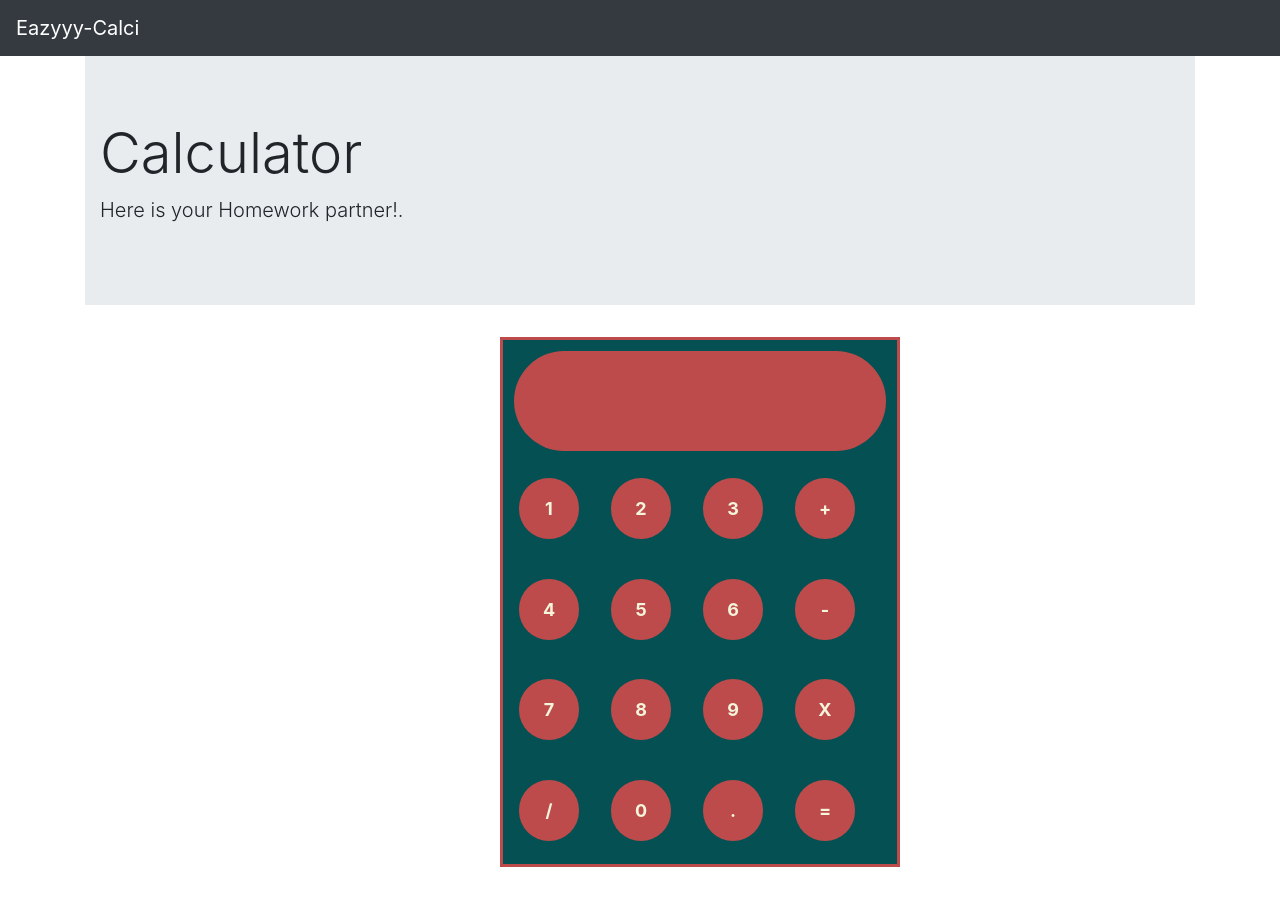
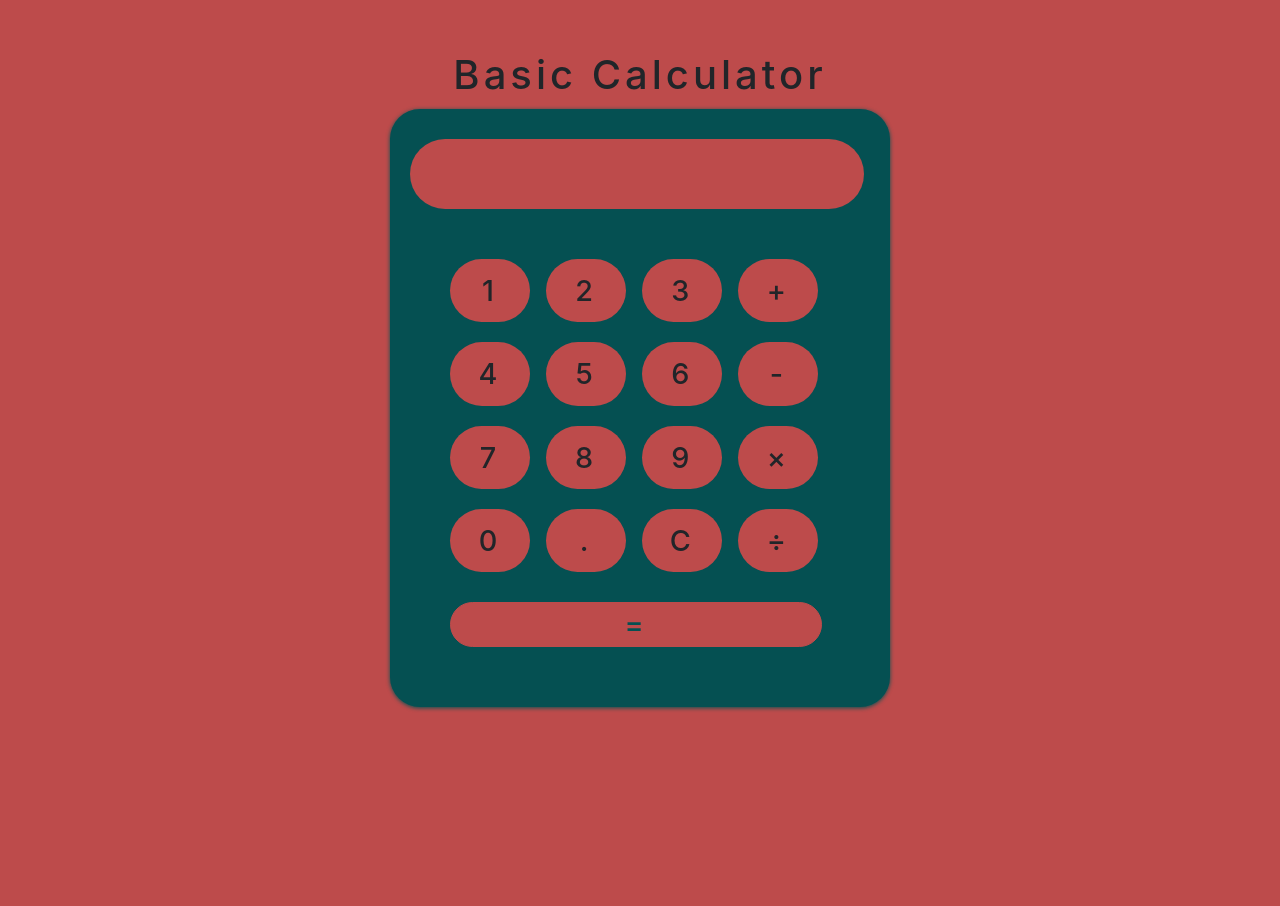
Before and after one commit to anu-aj/calci, a plain HTML site: page index.html in a window 1280 px wide. After the commit the page ends 800 px from the top, so only its background shows below. Drawn offline with nearby package versions, Linux system fonts and the light colour scheme.

Commit message:
(feat):calculator made

```diff
--- a/action/action.js
+++ b/action/action.js
@@ -1,21 +1,100 @@
- var x, y, s = 0;
+var input = document.getElementById('input'), // input/output button
+    number = document.querySelectorAll('.numbers div'), // number buttons
+    operator = document.querySelectorAll('.operators div'), // operator buttons
+    result = document.getElementById('result'), // equal button
+    clear = document.getElementById('clear'), // clear button
+    resultDisplayed = false; // flag to keep an eye on what output is displayed
 
- function addition(x, y) {
-     return x + y;
- }
+//click handlers to number buttons
+for (var i = 0; i < number.length; i++) {
+    number[i].addEventListener("click", function(e) {
 
- function sub(x, y) {
-     return x - y;
- }
+        var currentString = input.innerHTML;
+        var lastChar = currentString[currentString.length - 1];
 
- function mul(x, y) {
-     return x * y;
- }
+        if (resultDisplayed === false) {
+            input.innerHTML += e.target.innerHTML;
+        } else if (resultDisplayed === true && lastChar === "+" || lastChar === "-" || lastChar === "×" || lastChar === "÷") {
+            resultDisplayed = false;
+            input.innerHTML += e.target.innerHTML;
+        } else {
+            resultDisplayed = false;
+            input.innerHTML = "";
+            input.innerHTML += e.target.innerHTML;
+        }
 
- function div(x, y) {
-     return x / y;
- }
+    });
+}
 
- function calc() {
-     s = s + x;
- }
+// click handlers to number buttons
+for (var i = 0; i < operator.length; i++) {
+    operator[i].addEventListener("click", function(e) {
+
+        // storing current input string and its last character in variables - used later
+        var currentString = input.innerHTML;
+        var lastChar = currentString[currentString.length - 1];
+
+        // if last character entered is an operator, replace it with the currently pressed one
+        if (lastChar === "+" || lastChar === "-" || lastChar === "×" || lastChar === "÷") {
+            var newString = currentString.substring(0, currentString.length - 1) + e.target.innerHTML;
+            input.innerHTML = newString;
+        } else if (currentString.length == 0) {
+            // if first key pressed is an opearator, don't do anything
+            alert("Enter a Number!");
+            console.log("enter a number first");
+        } else {
+            // else just add the operator pressed to the input
+            input.innerHTML += e.target.innerHTML;
+        }
+
+    });
+}
+
+// on click of 'equal'
+result.addEventListener("click", function() {
+    var inputString = input.innerHTML;
+    var numbers = inputString.split(/\+|\-|\×|\÷/g);
+    var operators = inputString.replace(/[0-9]|\./g, "").split("");
+
+    console.log(inputString);
+    console.log(operators);
+    console.log(numbers);
+    console.log("----------------------------");
+
+    var divide = operators.indexOf("÷");
+    while (divide != -1) {
+        numbers.splice(divide, 2, numbers[divide] / numbers[divide + 1]);
+        operators.splice(divide, 1);
+        divide = operators.indexOf("÷");
+    }
+
+    var multiply = operators.indexOf("×");
+    while (multiply != -1) {
+        numbers.splice(multiply, 2, numbers[multiply] * numbers[multiply + 1]);
+        operators.splice(multiply, 1);
+        multiply = operators.indexOf("×");
+    }
+
+    var subtract = operators.indexOf("-");
+    while (subtract != -1) {
+        numbers.splice(subtract, 2, numbers[subtract] - numbers[subtract + 1]);
+        operators.splice(subtract, 1);
+        subtract = operators.indexOf("-");
+    }
+
+    var add = operators.indexOf("+");
+    while (add != -1) {
+        numbers.splice(add, 2, parseFloat(numbers[add]) + parseFloat(numbers[add + 1]));
+        operators.splice(add, 1);
+        add = operators.indexOf("+");
+    }
+
+    input.innerHTML = numbers[0]; // the output display
+
+    resultDisplayed = true; // flag if resultdisplayed
+});
+
+// clear
+clear.addEventListener("click", function() {
+    input.innerHTML = "";
+})
--- a/index.html
+++ b/index.html
@@ -11,49 +11,41 @@
 </head>
 
 <body>
-    <nav class="navbar navbar-expand-lg navbar-dark bg-dark">
-        <a class="navbar-brand text-center" href="#">Eazyyy-Calci</a>
-        <button class="navbar-toggler" type="button" data-toggle="collapse" data-target="#navbarText" aria-controls="navbarText" aria-expanded="false" aria-label="Toggle navigation">
-          <span class="navbar-toggler-icon"></span>
-        </button>
-    </nav>
-    <div class="container ">
-        <div class="jumbotron jumbotron-fluid">
-            <div class="container">
-                <h1 class="display-4">Calculator</h1>
-                <p class="lead">Here is your Homework partner!.</p>
+    <h1>Basic Calculator</h1>
+    <div class="calculator">
+        <div class="input" id="input"></div>
+        <div class="buttons">
+            <div class="leftPanel">
+                <div class="numbers">
+                    <div>1</div>
+                    <div>2</div>
+                    <div>3</div>
+                    <div>+</div>
+
+                </div>
+                <div class="numbers">
+                    <div>4</div>
+                    <div>5</div>
+                    <div>6</div>
+                    <div>-</div>
+                </div>
+                <div class="numbers">
+                    <div>7</div>
+                    <div>8</div>
+                    <div>9</div>
+                    <div>&times;</div>
+                </div>
+                <div class="numbers">
+                    <div>0</div>
+                    <div>.</div>
+                    <div id="clear">C</div>
+                    <div>&divide;</div>
+                </div>
+                <div class="equal" id="result">=</div>
             </div>
+
         </div>
     </div>
-    <table>
-        <th>
-            <div class="boxDisp"></div>
-        </th>
-        <tr>
-            <td type="button" class="btn p-3 m-3">1</td>
-            <td type="button" class="btn p-3 m-3">2</td>
-            <td type="button" class="btn p-3 m-3">3</td>
-            <td type="button" class="btn p-3 m-3">+</td>
-        </tr>
-        <tr>
-            <td type="button" class="btn p-3 m-3">4</td>
-            <td type="button" class="btn p-3 m-3">5</td>
-            <td type="button" class="btn p-3 m-3">6</td>
-            <td type="button" class="btn p-3 m-3">-</td>
-        </tr>
-        <tr>
-            <td type="button" class="btn p-3 m-3">7</td>
-            <td type="button" class="btn p-3 m-3">8</td>
-            <td type="button" class="btn p-3 m-3">9</td>
-            <td type="button" class="btn p-3 m-3">X</td>
-        </tr>
-        <tr>
-            <td type="button" class="btn p-3 m-3">/</td>
-            <td type="button" class="btn p-3 m-3">0</td>
-            <td type="button" class="btn p-3 m-3">.</td>
-            <td type="button" class="btn p-3 m-3">=</td>
-        </tr>
-    </table>
 </body>
 
 </html>
--- a/style/styling.css
+++ b/style/styling.css
@@ -1,39 +1,101 @@
-table {
-    margin: 500px;
-    margin-top: 0px;
-    background-color: #055052;
-    width: 400px;
-    height: 530px;
-    border: solid #BD4B4B;
-    /* border-width: 10px; */
+body {
+    width: 500px;
+    margin: 4% auto;
+    letter-spacing: 4px;
+    font-size: 1.8rem;
+    padding: 4% auto;
+    background-color: #BD4B4B;
 }
 
-th {
-    background-color: #055052;
-    height: 100px;
-    border-width: 50px;
-    margin: 20px;
+h1 {
+    margin-top: 0px;
+    margin-bottom: 10px;
+    text-align: center;
 }
 
-.boxDisp {
+.calculator {
+    padding: 20px;
+    -webkit-box-shadow: 0px 1px 4px 0px #055052;
+    box-shadow: 0px 1px 4px 0px #055052;
+    border-radius: 30px;
+    background-color: #055052;
+}
+
+.buttons {
+    margin: 20px;
+    padding: 20px;
+}
+
+.input {
     background-color: #BD4B4B;
     border-radius: 80px;
-    height: 100px;
-    margin: 10px;
+    color: white;
+    height: 70px;
+    margin-top: 10px;
+    padding-right: 15px;
+    padding-top: 10px;
+    text-align: right;
+    margin-right: 6px;
+    font-size: 2.5rem;
+    overflow-x: auto;
+    transition: all .2s ease-in-out;
 }
 
-.clr {
-    height: 50px;
-    margin: 10px;
+.input:hover {
+    border: 1px solid #055052;
+    -webkit-box-shadow: inset 0px 1px 4px 0px rgba(0, 0, 0, 0.2);
+    box-shadow: inset 0px 1px 4px 0px rgba(0, 0, 0, 0.2);
 }
 
-.btn {
+.leftPanel {
+    display: inline-block;
+}
+
+.numbers div {
+    display: inline-block;
     background-color: #BD4B4B;
-    width: 60px;
-    font-size: large;
-    font-weight: 700;
-    padding: 20px;
-    margin: auto;
-    color: beige;
     border-radius: 50px;
+    width: 80px;
+    text-align: center;
+    padding: 10px;
+    margin: 10px 4px 10px 0;
+    cursor: pointer;
+    transition: border-color .2s ease-in-out, background-color .2s, box-shadow .2s;
+    font-weight: 500;
 }
+
+.numbers div:hover {
+    background-color: #064546;
+    -webkit-box-shadow: 0px 1px 4px 0px #053536;
+    box-shadow: 0px 1px 4px 0px #053536;
+    border-color: #053536;
+    color: #BD4B4B;
+}
+
+.numbers div:active {
+    font-weight: bold;
+}
+
+div.equal {
+    border: 1px solid #BD4B4B;
+    border-radius: 80px;
+    text-align: center;
+    cursor: pointer;
+    color: #055052;
+    background-color: #BD4B4B;
+    transition: all .2s ease-in-out;
+    margin-top: 20px;
+    font-weight: 500;
+}
+
+div.equal:hover {
+    background-color: #064546;
+    -webkit-box-shadow: 0px 1px 4px 0px #053536;
+    box-shadow: 0px 1px 4px 0px #053536;
+    border-color: #053536;
+    color: #BD4B4B;
+}
+
+div.equal:active {
+    font-weight: bold;
+}
```
